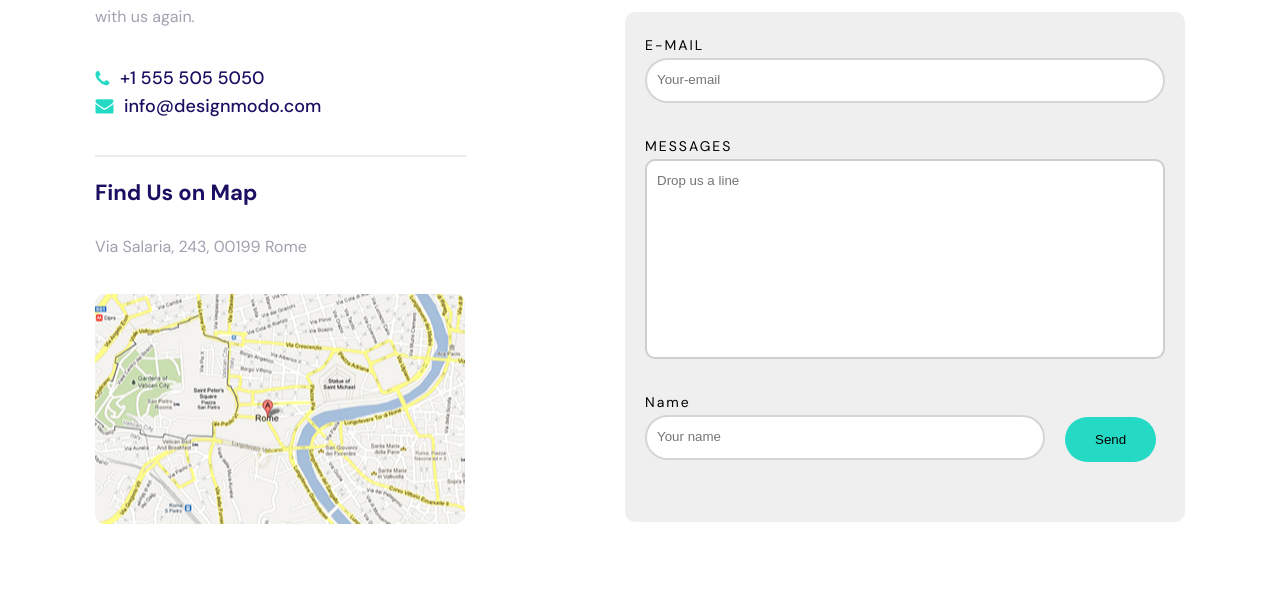
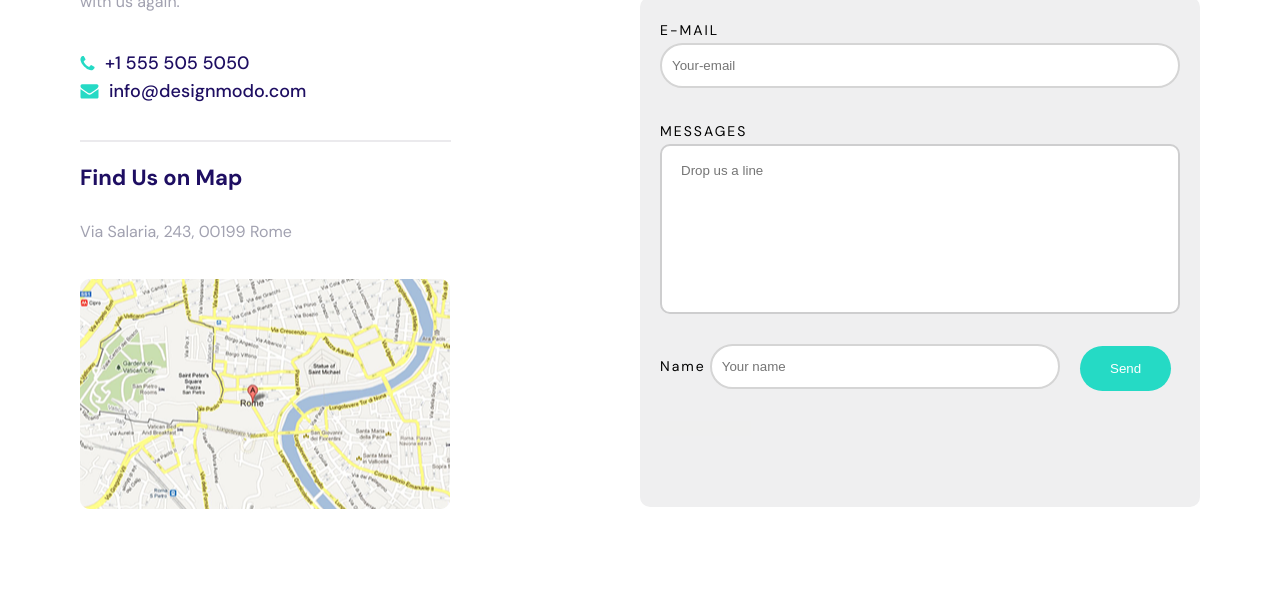
Before and after one commit to Sahwag546/Get-in-touch, a plain HTML site: page index.html in a window 1280 px wide. Shown: the part 195-800 px from the top of the page. Drawn offline with Linux system fonts and the light colour scheme.

Commit message:
first commit

```diff
--- a/assets/css/style.css
+++ b/assets/css/style.css
@@ -9,7 +9,7 @@
 }
 section{
     justify-content: center;
-     max-height: 100vh;
+    max-height: 100vh;
     justify-items: center;
     align-items: center;
     text-align: left;
@@ -161,10 +161,10 @@ color: #1E0E62;
     padding-bottom: 35px;
 }
 .card-parent{
-    padding: 40px;
+    padding: 25px;
 }
 .card-2-parent{
-    padding: 40px;
+    padding: 25px;
 }
 /*---------------card-2-------------*/
 .text{
@@ -184,12 +184,13 @@ text-align: left;
     padding: 10px;
     background-color: white;
     margin-bottom: 30px;
+
 }
 .input-2{
     border: 2px solid #d5d5d5;
     border-radius: 30px;
     height: 45px;
-    width: 400px;
+    width: 350px;
     padding: 10px;
     background-color: white;
     margin-bottom: 30px;
@@ -197,11 +198,12 @@ text-align: left;
 .input-3{
     border: 2px solid #cececf;
     border-radius: 10px;
-    height:200px;
-    width: 520px;
+    height:170px;
+    width: 100%;
     padding: 10px;
     background-color:white;
     margin-bottom: 30px;
+    padding: 13px 111px 130px 19px;
 }
 .card-2{
     padding: 20px;
@@ -219,6 +221,7 @@ text-align: left;
     background-color: #25DAC5;
     left:420px;
     bottom: 60px;
+    color: white;
 
 
 }
--- a/index.html
+++ b/index.html
@@ -17,7 +17,8 @@
                         <div class="card-1">
                             <h2>Get in touch</h2>
                             <p class="para">
-                            We appreciate each customer and we are<br> proud that 60% of clients come back to work<br>
+                                We appreciate each customer and we are<br> proud that 60% of clients come back
+                                to work<br>
                                 with us again.
                             </p>
                             <div class="icon">
@@ -59,19 +60,15 @@
                                 We are always looking for a next great project.
                             </p>
                             <div class="card-2">
-                  <span class="text">E-MAIL</span>
-                  <div class="input-1">
-                  <input type="text" placeholder="Your-email" id="color">
-                  </div>
-                  <span class="text">MESSAGES</span>
-                  <div class="input-3">
-                   <button> <input type="input" placeholder="Drop us a line"></button>
-                  </div>
-                  <span class="text">Name</span>
-                  <div class="input-2">
-                    <input type="text" placeholder="Your name">
-                  </div>
-                  <button><span class="btn">Send</span></button>
+                                <form action="">
+                                    <label class="text">E-MAIL</label>
+                                    <input class="input-1" type="text" placeholder="Your-email" id="color">
+                                    <lebel class="text">MESSAGES</lebel>
+                                    <input class="input-3" type="input" placeholder="Drop us a line">
+                                    <label class="text">Name</label>
+                                    <input class="input-2" type="text" placeholder="Your name">
+                                </form>
+                                <button><a class="btn" href="">Send</a></button>
                             </div>
                         </div>
                     </div>
```
Lines whose indentation alone changed are shown as unchanged.
